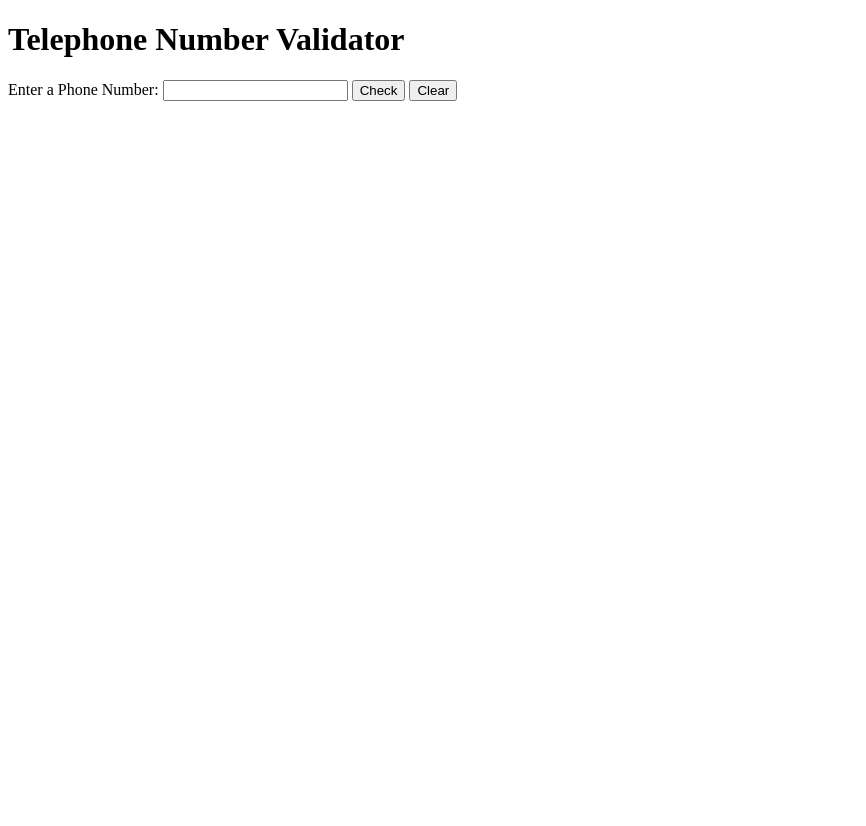
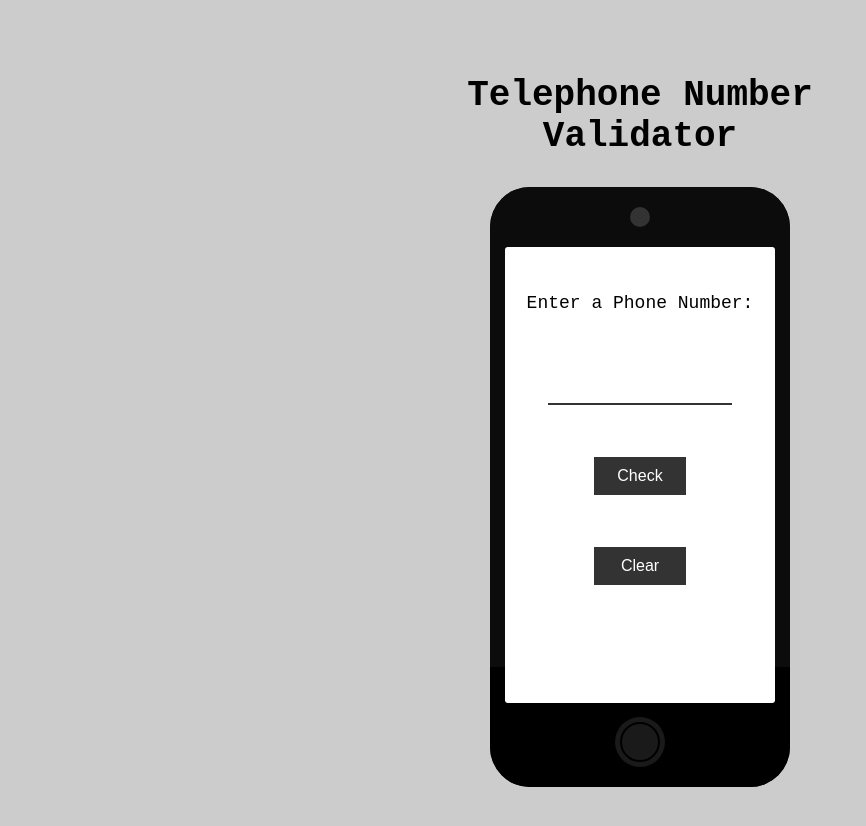
Before and after one commit to maurormrz/javascript-freecodecamp, a plain HTML site: page telephone-number-validator/index.html in a window 1280 px wide. Shown: the whole page, without its empty margins (0-866 px from the left). Before the commit the page ends 800 px from the top, so only its background shows below. Drawn offline with Linux system fonts and the light colour scheme.

Commit message:
v-0.0.1
code

```diff
--- a/telephone-number-validator/index.html
+++ b/telephone-number-validator/index.html
@@ -25,7 +25,9 @@
                 <button id="clear-btn">Clear</button>
                 <div id="results-div"></div>
             </div>
-            <div class="telephone-footer"></div>
+            <div class="telephone-footer">
+                <div class="round-button"></div>
+            </div>
         </div>
 
     </main>
--- a/telephone-number-validator/styles.css
+++ b/telephone-number-validator/styles.css
@@ -0,0 +1,141 @@
+*,
+::before,
+::after {
+  padding: 0;
+  margin: 0;
+  box-sizing: border-box;
+}
+
+body {
+  min-height: 100vh;
+  padding: 20px 20px;
+  font-family: "Courier New", Courier, monospace;
+  font-size: 18px;
+  background-color: #cccccc;
+  color: #000000;
+}
+
+.container {
+  display: flex;
+  flex-direction: column;
+  align-items: center;
+  justify-content: center;
+  margin: 35px 0 35px 0;
+}
+
+.telephone-title {
+  text-align: center;
+  margin: 20px auto 30px auto;
+  max-width: 350px;
+  font-family: "Courier New", Courier, monospace;
+  color: #000000;
+}
+
+.telephone-body {
+  width: 300px;
+  height: 600px;
+  background-color: #0c0c0c;
+  border-radius: 40px;
+  position: relative;
+  overflow: hidden;
+}
+
+.telephone-background {
+  width: 100%;
+  height: 80%;
+  background-color: #0c0c0c;
+  position: relative;
+}
+
+.telephone-camera {
+  width: 20px;
+  height: 20px;
+  background-color: #333333;
+  border-radius: 50%;
+  position: absolute;
+  top: 20px;
+  left: 50%;
+  transform: translateX(-50%);
+}
+
+.telephone-screen {
+  width: 90%;
+  height: 76%;
+  background-color: #ffffff;
+  position: absolute;
+  top: 10%;
+  left: 50%;
+  transform: translateX(-50%);
+  border-radius: 3px;
+  display: flex;
+  flex-direction: column;
+  align-items: center;
+  justify-content: space-around;
+  padding: 20px;
+}
+
+.telephone-footer {
+  width: 100%;
+  height: 25%;
+  background-color: #000000;
+  display: flex;
+  align-items: center;
+  justify-content: center;
+}
+
+.telephone-footer .round-button {
+  width: 50px;
+  height: 50px;
+  background-color: #1a1a1a;
+  border-radius: 50%;
+  margin: 0 10px;
+  cursor: pointer;
+  display: flex;
+  align-items: center;
+  justify-content: center;
+}
+
+.telephone-footer .round-button::after {
+  content: "";
+  display: block;
+  width: 40px;
+  height: 40px;
+  border: 2px solid #000000;
+  border-radius: 50%;
+}
+
+.telephone-footer .round-button:hover::after {
+  border-color: #555555;
+}
+
+#user-input {
+  width: 80%;
+  padding: 10px;
+  font-size: 16px;
+  border: none;
+  border-bottom: 2px solid #333333;
+}
+
+#check-btn,
+#clear-btn {
+  width: 40%;
+  padding: 10px;
+  font-size: 16px;
+  border: none;
+  background-color: #333333;
+  color: #ffffff;
+  cursor: pointer;
+  transition: background-color 0.3s ease;
+}
+
+#check-btn:hover,
+#clear-btn:hover {
+  background-color: #555555;
+}
+
+#results-div {
+  width: 80%;
+  text-align: center;
+  font-size: 20px;
+  margin-top: 20px;
+}
```
